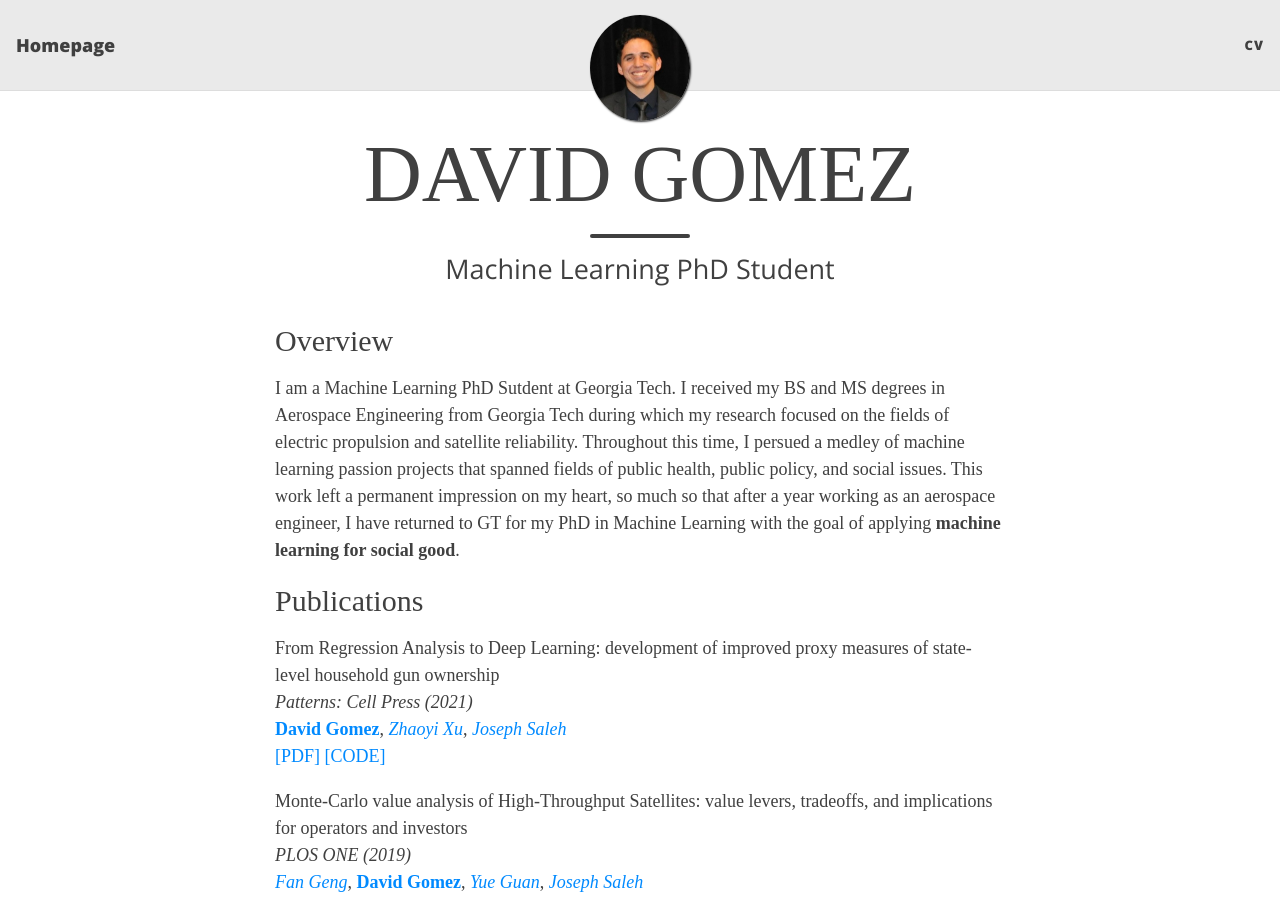
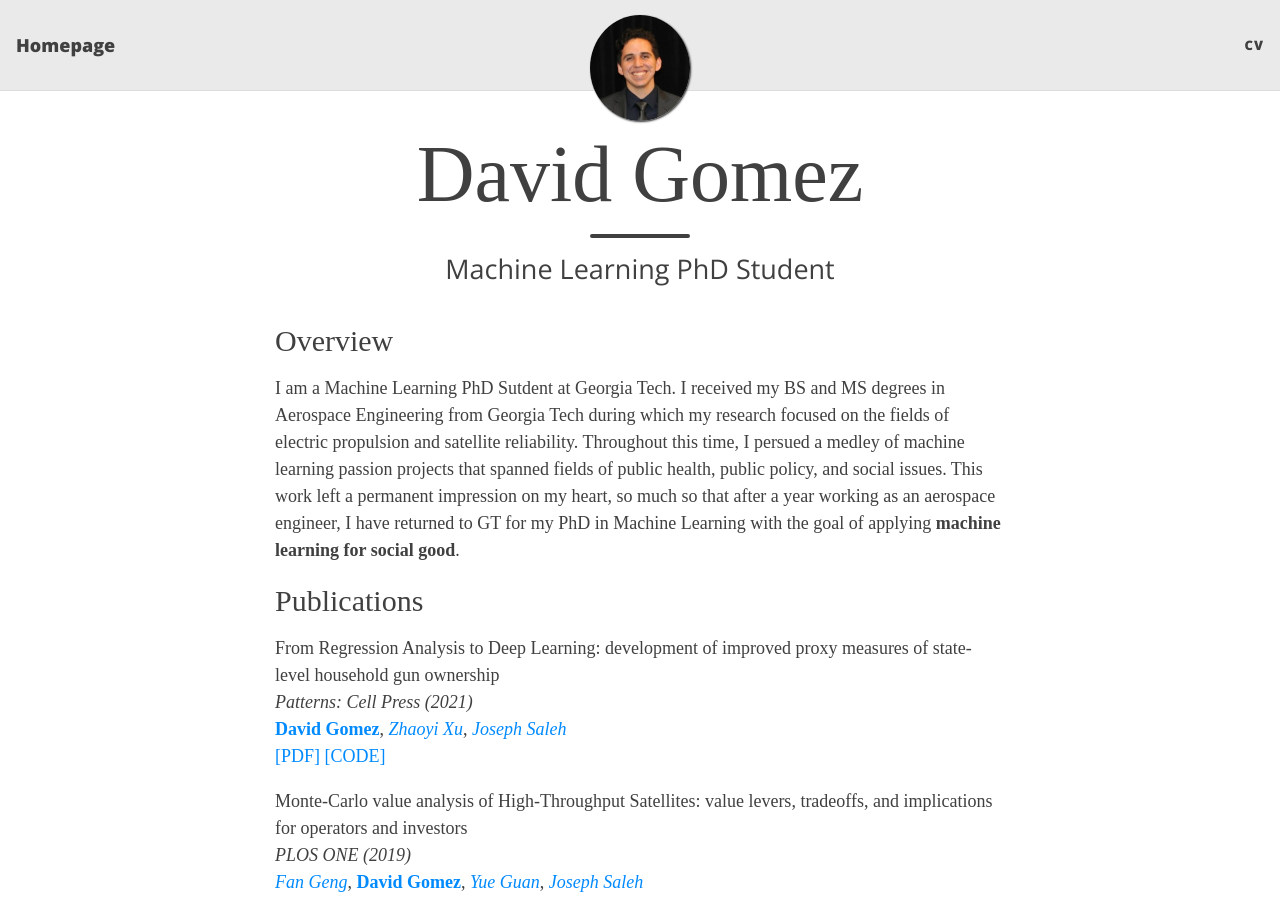
Before and after one commit to dbgomez94/dbgomez94.github.io, a Jekyll site: the page built from index.md, in a window 1280 px wide and 900 px high. Built offline with Jekyll 4.4.1, drawn with Linux system fonts in a browser that asks for light colours; nearby versions of some CDN libraries; the list of posts is cut into pages by our own code.

Commit message:
lowercase header

```diff
--- a/index.md
+++ b/index.md
@@ -1,6 +1,6 @@
 ---
 layout: home
-title: DAVID GOMEZ
+title: David Gomez
 subtitle: Machine Learning PhD Student
 ---
 
```
